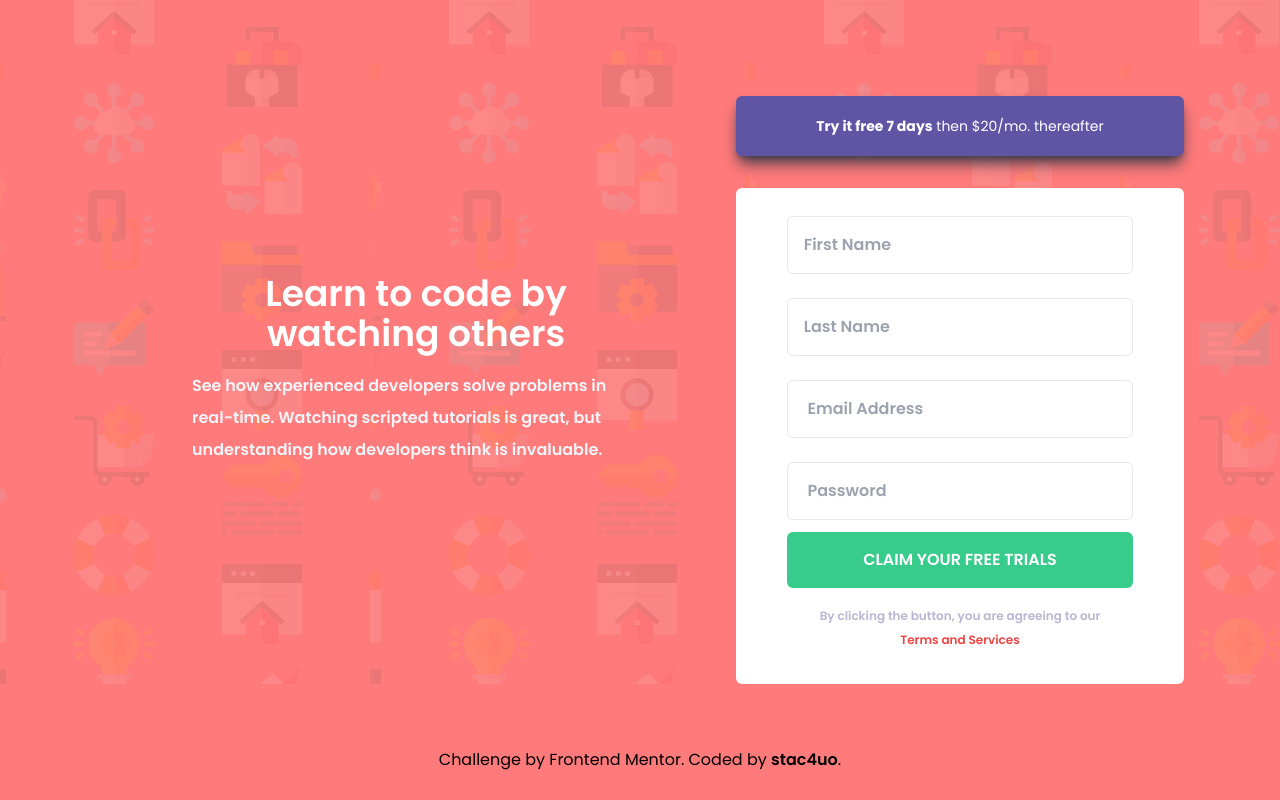
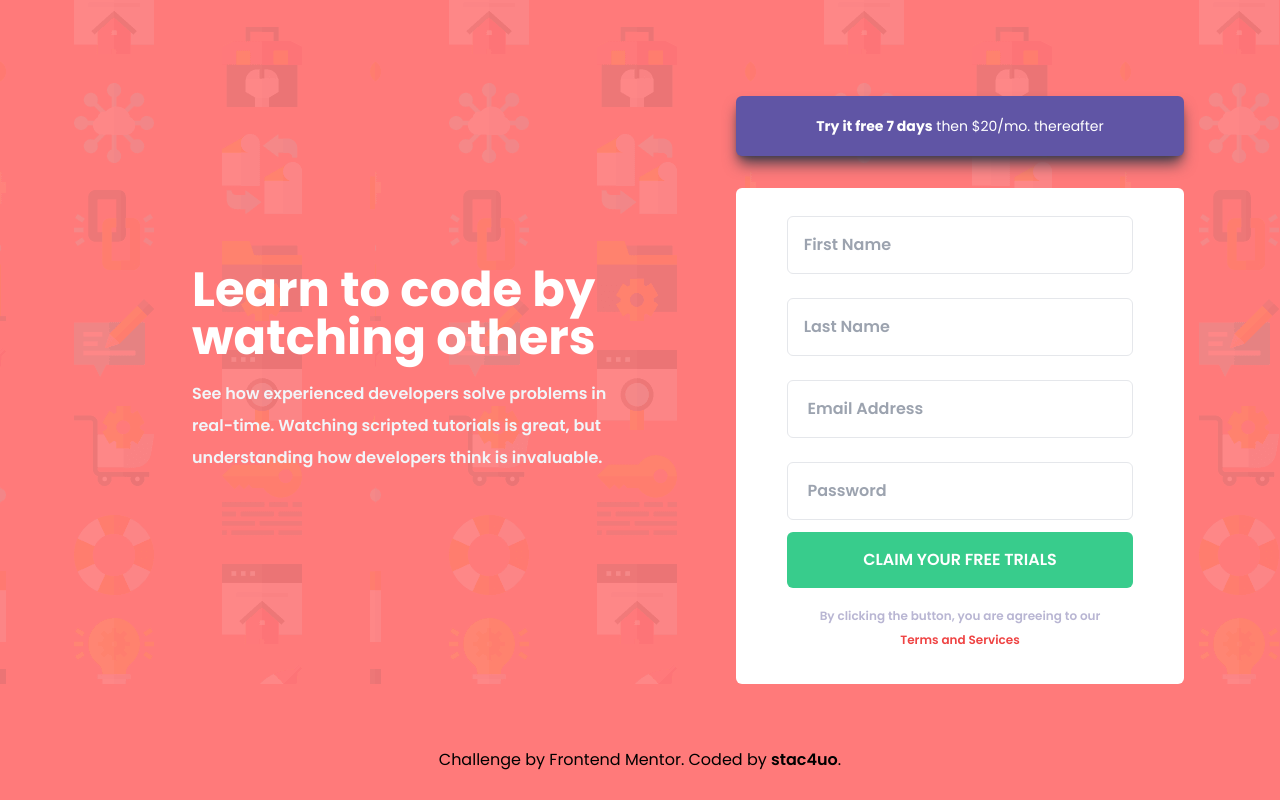
Before and after one commit to stac4uo/frontenMentorchellange1, a plain HTML site: page index.html in a window 1280 px wide. Drawn offline with Linux system fonts and the light colour scheme.

Commit message:
changing the size of h1 and text aline

```diff
--- a/index.html
+++ b/index.html
@@ -21,7 +21,8 @@
   <div class=" pt-20 w-full bg-[url('./images/bg-intro-mobile.png')] md:flex">
 
     <section class=" flex flex-col justify-center items-center gap-4 mb-6 md:w-[50%] md:items-end ">
-      <h1 class=" text-center text-3xl text-white font-semibold md:w-[70%] md:text-4xl  "> Learn to code by <br>
+      <h1 class=" text-center text-3xl text-white font-semibold md:w-[70%] md:text-5xl md:font-bold md:text-left  ">
+        Learn to code by <br>
         watching
         others
       </h1>
```
Also changed, not shown: output.css.
